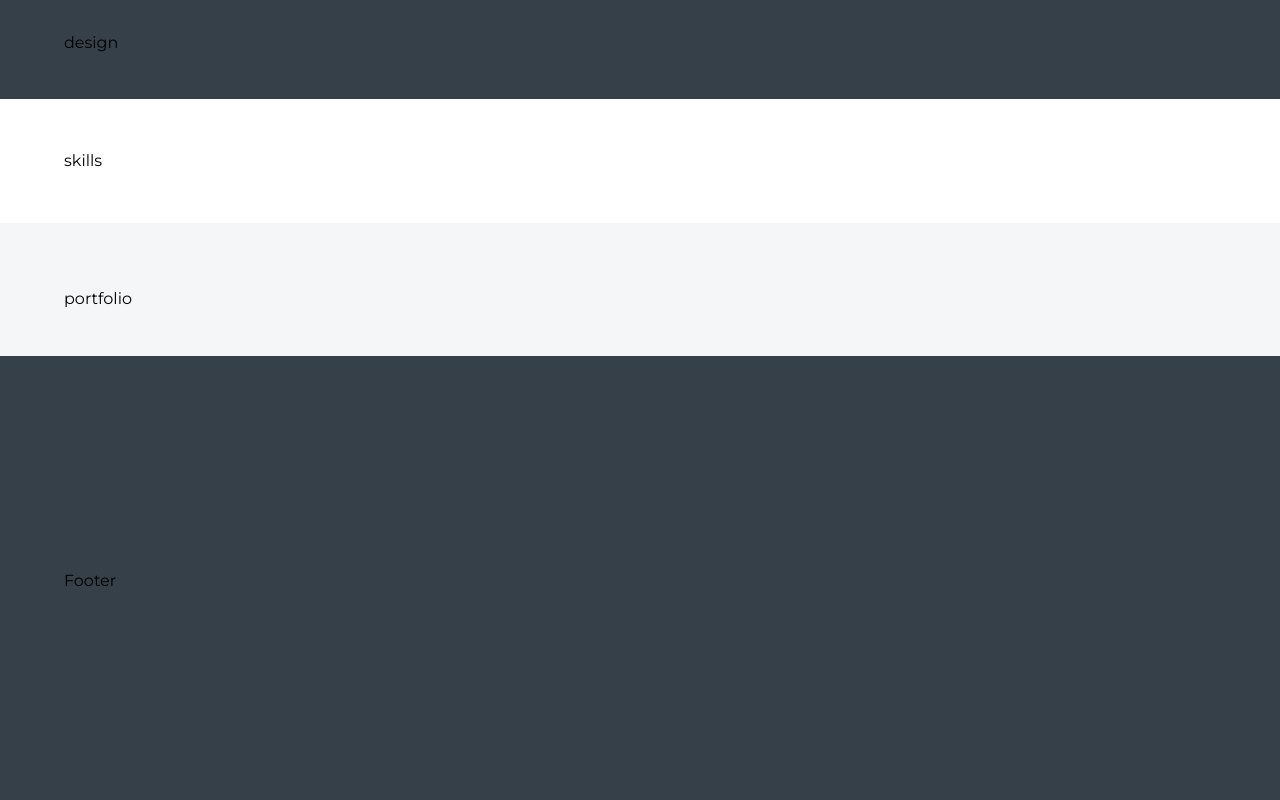
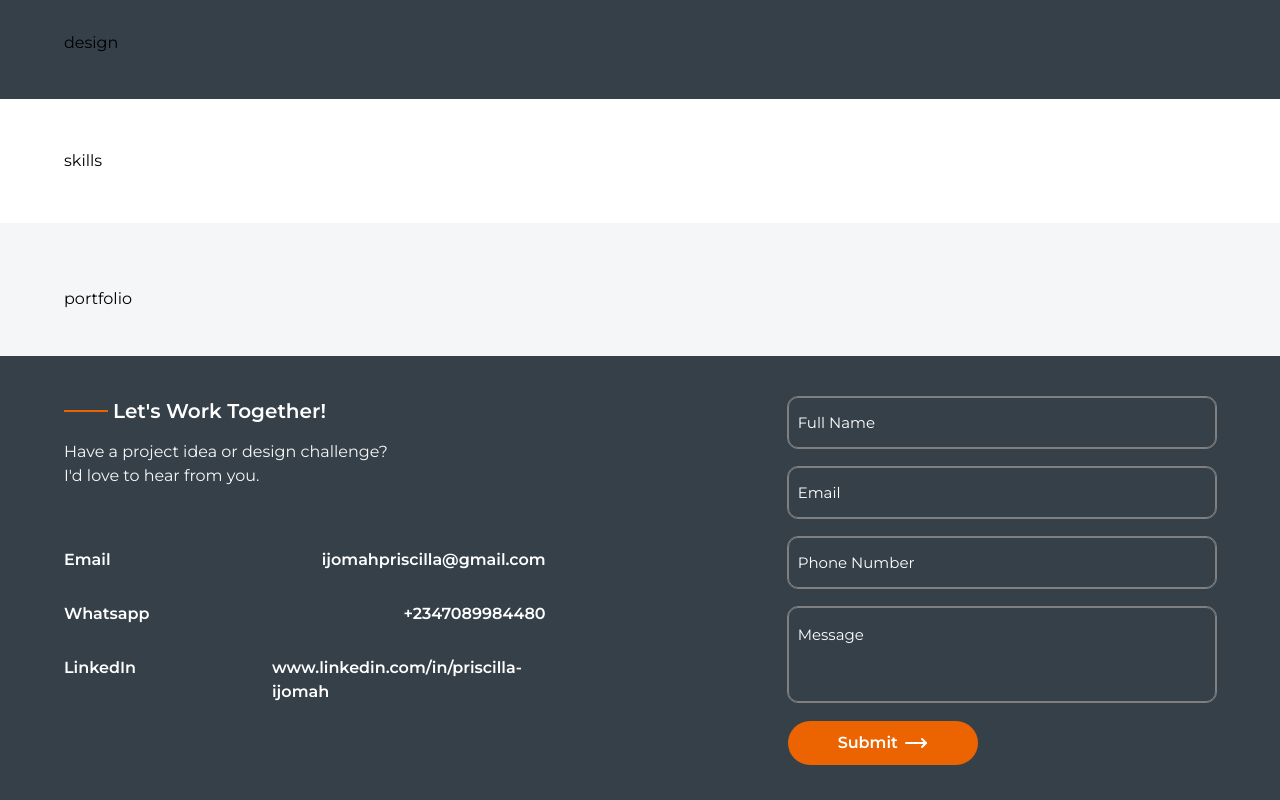
Before and after one commit to ALADETAN-IFE/priscillia-portfolio, a Next.js app: page / in a window 1280 px wide. Shown: the part 1914-2714 px from the top of the page. Built offline with nearby package versions, Linux system fonts and the light colour scheme.

Commit message:
feat: implement ContactForm component and integrate it into the Footer

```diff
--- a/src/app/globals.css
+++ b/src/app/globals.css
@@ -20,3 +20,28 @@ html {
   scroll-behavior: smooth;
   scroll-padding-top: 45px;
 }
+
+input {
+  width: 100%;
+  height: 51px;
+  border: 1px solid var(--contact-border);
+  border-radius: 10px;
+  padding: 16px 9px;
+  outline: 1px solid var(--contact-border);
+}
+
+textarea {
+  width: 100%;
+  height: 95px;
+  border: 1px solid var(--contact-border);
+  border-radius: 10px;
+  padding: 16px 9px;
+  resize: none;
+  outline: 1px solid var(--contact-border);
+}
+
+input, input::placeholder, textarea, textarea::placeholder{
+  font-size: 15px;
+  font-weight: 400;
+  color: white;
+}
--- /dev/null
+++ b/src/components/common/Input.tsx
@@ -0,0 +1,31 @@
+import { InputHTMLAttributes, TextareaHTMLAttributes } from "react";
+
+type InputProps =
+  | (InputHTMLAttributes<HTMLInputElement> & {
+      as?: "input";
+    })
+  | (TextareaHTMLAttributes<HTMLTextAreaElement> & {
+      as: "textarea";
+    });
+
+const Input = (props: InputProps) => {
+  if (props.as === "textarea") {
+    const { as: elementType, ...textareaProps } = props;
+
+    if (elementType !== "textarea") {
+      return null;
+    }
+
+    return <textarea {...textareaProps} />;
+  }
+
+  const { as: elementType, ...inputProps } = props;
+
+  if (elementType !== undefined && elementType !== "input") {
+    return null;
+  }
+
+  return <input {...inputProps} />;
+};
+
+export default Input;
--- a/src/components/common/index.ts
+++ b/src/components/common/index.ts
@@ -1,3 +1,4 @@
 export { default as Button } from "./Button";
 export { default as Typography } from "./Typography";
 export { default as HorizontalLine } from "./HorizontalLine";
+export { default as Input } from "./Input";
--- /dev/null
+++ b/src/components/ui/footer/ContactForm.tsx
@@ -0,0 +1,86 @@
+"use client";
+
+import { Button, Input } from "@/components/common";
+import { useState } from "react";
+
+type responseType = {
+  type: "success" | "error";
+  message: string;
+};
+
+const ContactForm = () => {
+  const [fullName, setFullName] = useState("");
+  const [email, setEmail] = useState("");
+  const [phoneNumber, setPhoneNumber] = useState("");
+  const [message, setMessage] = useState("");
+  const [response, setResponse] = useState<responseType | undefined>();
+
+  const handleSubmit = (e: React.FormEvent<HTMLFormElement>) => {
+    e.preventDefault();
+    const subject = encodeURIComponent(`Project inquiry from ${fullName}`);
+    const body = encodeURIComponent(
+      `Name: ${fullName}\nEmail: ${email}\nPhone: ${phoneNumber}\n\n${message}`,
+    );
+
+    setResponse({
+      type: "success",
+      message: "Your email app is opening with your message.",
+    });
+    setTimeout(() => {
+      window.location.href = `mailto:ijomahpriscilla@gmail.com?subject=${subject}&body=${body}`;
+      setResponse(undefined);
+    }, 2000);
+  };
+  return (
+    <form className="w-full flex flex-col gap-4.75" onSubmit={handleSubmit}>
+      {response && (
+        <p
+          className={
+            response.type === "success" ? "text-green-300" : "text-red-300"
+          }
+          role="status"
+        >
+          {response.message}
+        </p>
+      )}
+      <Input
+        type="text"
+        name="fullName"
+        id="full_name"
+        placeholder="Full Name"
+        value={fullName}
+        onChange={(e) => setFullName(e.target.value)}
+        required
+      />
+      <Input
+        type="email"
+        name="email"
+        id="email"
+        placeholder="Email"
+        value={email}
+        onChange={(e) => setEmail(e.target.value)}
+        required
+      />
+      <Input
+        type="text"
+        name="phoneNumber"
+        id="phone_number"
+        placeholder="Phone Number"
+        value={phoneNumber}
+        onChange={(e) => setPhoneNumber(e.target.value)}
+      />
+      <Input
+        as="textarea"
+        name="message"
+        id="message"
+        placeholder="Message"
+        value={message}
+        onChange={(e) => setMessage(e.target.value)}
+        required
+      />
+      <Button type="submit" value="Submit" className="w-fit px-12.5" />
+    </form>
+  );
+};
+
+export default ContactForm;
--- a/src/components/ui/footer/Footer.tsx
+++ b/src/components/ui/footer/Footer.tsx
@@ -1,9 +1,66 @@
+import { HorizontalLine, Typography } from "@/components/common";
+import Link from "next/link";
+import ContactForm from "./ContactForm";
+
+
 const Footer = () => {
   return (
-    <footer id="contact" className="w-full bg-(--secondary) flex justify-center max-sm:px-5 min-h-111 py-1">
+    <footer
+      id="contact"
+      className="w-full bg-(--secondary) flex justify-center max-sm:px-5 min-h-111 py-1"
+    >
       <div className="max-w-306 w-9/10 flex max-md:flex-col justify-between items-center">
-        <div className="pt-8.25 pb-6.75">
-        Footer
+        <div className="pt-8.25 pb-6.75 flex max-sm:flex-col justify-between gap-10 xl:gap-60.5 w-full">
+          <div className="flex flex-col gap-15">
+            <div className="flex flex-col gap-3.75 max-w-83">
+              <div className="flex gap-1.25 items-center">
+                <HorizontalLine />
+                <Typography variant="p" className="text-white font-semibold">
+                  Let&apos;s Work Together!
+                </Typography>
+              </div>
+              <Typography
+                variant="span"
+                className="text-(--tertiary) font-medium"
+              >
+                Have a project idea or design challenge? I&apos;d love to hear
+                from you.
+              </Typography>
+            </div>
+            <div className="flex flex-col gap-7.5 text-white">
+              <div className="flex w-full justify-between gap-10 lg:gap-34">
+                <Typography variant="span" className="font-semibold">
+                  Email
+                </Typography>
+                <Typography variant="span" className="font-semibold">
+                  <Link href="mailto:ijomahpriscilla@gmail.com">
+                    ijomahpriscilla@gmail.com
+                  </Link>
+                </Typography>
+              </div>
+              <div className="flex w-full justify-between gap-10 lg:gap-34">
+                <Typography variant="span" className="font-semibold">
+                  Whatsapp
+                </Typography>
+                <Typography variant="span" className="font-semibold">
+                  <Link href="https://wa.me/2347089984480">
+                    +2347089984480
+                  </Link>
+                </Typography>
+              </div>
+              <div className="flex w-full justify-between gap-10 lg:gap-34">
+                <Typography variant="span" className="font-semibold">
+                  LinkedIn
+                </Typography>
+                <Typography variant="span" className="font-semibold">
+                  <Link href="https://www.linkedin.com/in/priscilla-ijomah">
+                    www.linkedin.com/in/priscilla-ijomah
+                  </Link>
+                </Typography>
+              </div>
+            </div>
+          </div>
+          <div className="flex md:w-114.5 w-full"><ContactForm/></div>
         </div>
       </div>
     </footer>
```
